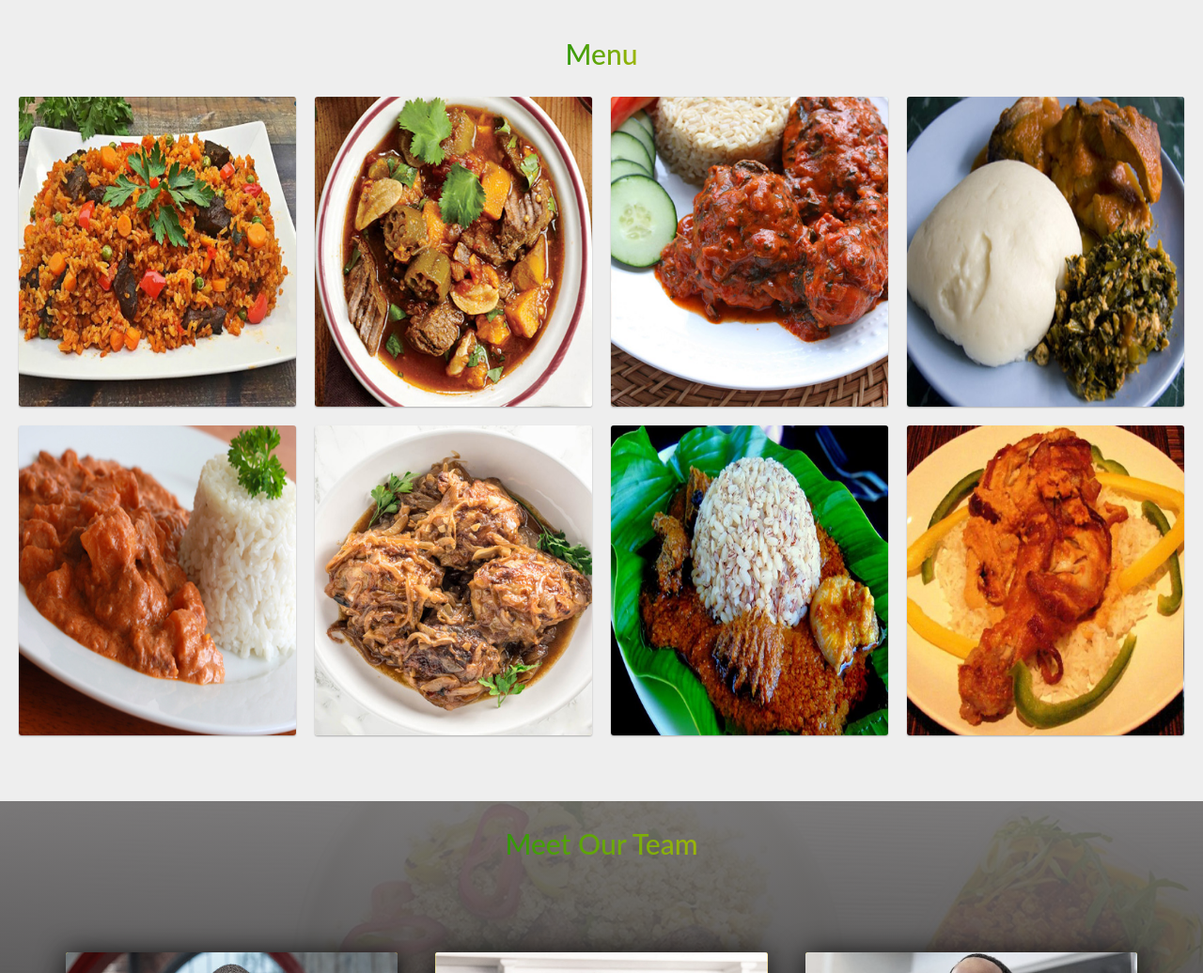
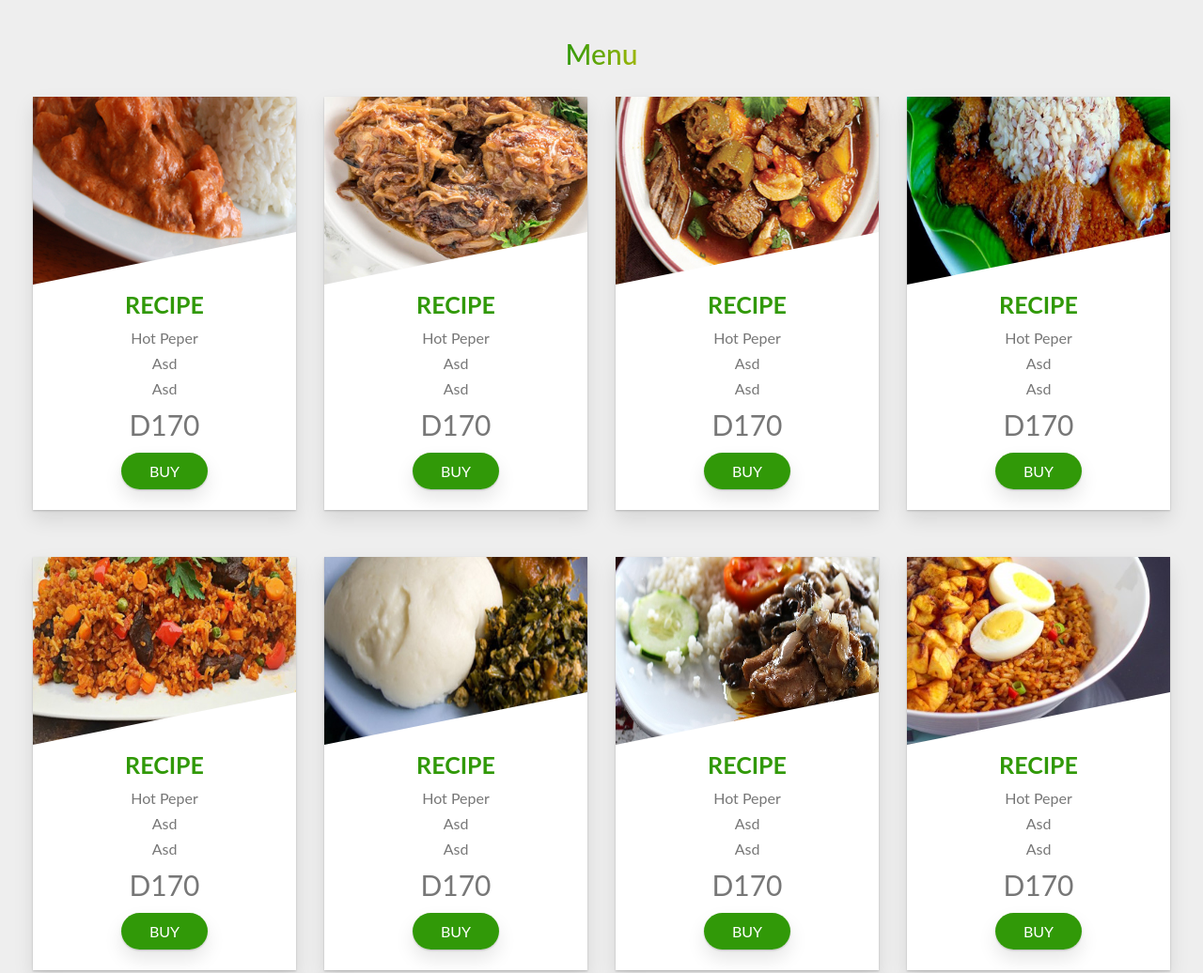
Before and after one commit to zerobug110/afroculture, a plain HTML site: page index.html in a window 1280 px wide. Shown: the part 1329-2365 px from the top of the page at 94% size. Drawn offline with Linux system fonts and the light colour scheme.

Commit message:
redeign the food section

```diff
--- a/index.html
+++ b/index.html
@@ -141,167 +141,118 @@
             <h2 class="services-heading">
                 <span class="services-heading-text"> menu </span>
             </h2>
+            <class class="row-food-menu">
+                <div class="food-menu-container">
+                   <div class="food-img-box">
+                       <img src="image/Domada-Beef-1.jpg" alt="" class="food-img">
+                   </div>
+                   <h3 class="recipe">recipe</h3>
+                   <ul>
+                       <li class="recipe-list">hot peper</li>
+                       <li class="recipe-list"> asd</li>
+                       <li class="recipe-list">asd</li>
+                    </ul>
+                    <span class="order-price">D170</span>
+                    <a href="" class="order-btn-mini"data-id = "2">buy</a>
+                </div>
+                <div class="food-menu-container">
+                    <div class="food-img-box">
+                        <img src="image/Yassa.jpg" alt="" class="food-img">
+                    </div>
+                    <h3 class="recipe">recipe</h3>
+                    <ul>
+                        <li class="recipe-list">hot peper</li>
+                        <li class="recipe-list"> asd</li>
+                        <li class="recipe-list">asd</li>
+                     </ul>
+                     <span class="order-price">D170</span>
+                     <a href="" class="order-btn-mini"data-id = "2">buy</a>
+                 </div>
+                 <div class="food-menu-container">
+                    <div class="food-img-box">
+                        <img src="image/peper-soap.jpg" alt="" class="food-img">
+                    </div>
+                    <h3 class="recipe">recipe</h3>
+                    <ul>
+                        <li class="recipe-list">hot peper</li>
+                        <li class="recipe-list"> asd</li>
+                        <li class="recipe-list">asd</li>
+                     </ul>
+                     <span class="order-price">D170</span>
+                     <a href="" class="order-btn-mini"data-id = "2">buy</a>
+                 </div>
+                <div class="food-menu-container">
+                    <div class="food-img-box">
+                        <img src="image/ofada-sauce1.jpg" alt="" class="food-img">
+                    </div>
+                    <div class="food-info">
+
+                    </div>
+                    <h3 class="recipe">recipe</h3>
+                    <ul>
+                        <li class="recipe-list">hot peper</li>
+                        <li class="recipe-list"> asd</li>
+                        <li class="recipe-list">asd</li>
+                     </ul>
+                     <span class="order-price">D170</span>
+                     <a href="" class="order-btn-mini"data-id = "2">buy</a>
+                 </div>
+            </class>
             <div class="row-food-menu">
                 <div class="food-menu-container">
-                    <div class="card">
-                        <div class="card-front">
-                            <img src="image/jollof-rice.jpg" alt="jollof rice" class="food-img">
+                   <div class="food-img-box">
+                       <img src="image/jollof-rice.jpg" alt="" class="food-img">
                    </div>
-                        <div class="card-back">
-                            <h3 class="card-heading">benachin</h3>
-                            <h4 class="card-heading-sub">Ingredients</h4>
+                   <h3 class="recipe">recipe</h3>
                    <ul>
-                                <li>Rice</li>
-                                <li>Carrot</li>
-                                <li>Tomato</li>
-                                <li>meat</li>
-                                <li>Oil</li>
+                       <li class="recipe-list">hot peper</li>
+                       <li class="recipe-list"> asd</li>
+                       <li class="recipe-list">asd</li>
                     </ul>
-                            <span class="order-price">D210</span>
-                            <a href="#" class="order-btn-mini" data-id = "1">add to cart</a>
-                        </div>
-                    </div>
+                    <span class="order-price">D170</span>
+                    <a href="" class="order-btn-mini"data-id = "2">buy</a>
                 </div>
                 <div class="food-menu-container">
-                    <div class="card">
-                        <div class="card-front">
-                            <img src="image/peper-soap.jpg" alt="peper soap" class="food-img">
+                    <div class="food-img-box">
+                        <img src="image/fufu.jpg" alt="" class="food-img">
                     </div>
-                        <div class="card-back">
-                            <h3 class="card-heading">peper soup</h3>
-                            <h4 class="card-heading-sub">Ingredients</h4>
+                    <h3 class="recipe">recipe</h3>
                     <ul>
-                                <li>tomato</li>
-                                <li>peper</li>
-                                <li>hot sauce</li>
-                                <li>meat</li>
-                                <li>onion</li>
+                        <li class="recipe-list">hot peper</li>
+                        <li class="recipe-list"> asd</li>
+                        <li class="recipe-list">asd</li>
                      </ul>
                      <span class="order-price">D170</span>
-                            <a href="" class="order-btn-mini"data-id = "2">add to cart</a>
-                        </div>
-                    </div>
+                     <a href="" class="order-btn-mini"data-id = "2">buy</a>
                  </div>
                  <div class="food-menu-container">
-                    <div class="card">
-                        <div class="card-front">
-                            <img src="image/jollof-rice-2.jpg" alt="jollof rice" class="food-img">
+                    <div class="food-img-box">
+                        <img src="image/caldou.jpg" alt="" class="food-img">
                     </div>
-                        <div class="card-back">
-                            <h3 class="card-heading">jollof rice</h3>
-                            <h4 class="card-heading-sub">Ingredients</h4>
+                    <h3 class="recipe">recipe</h3>
                     <ul>
-                                <li>Rice</li>
-                                <li>peper</li>
-                                <li>cucumber</li>
-                                <li>tomato</li>
-                                <li>Oil</li>
+                        <li class="recipe-list">hot peper</li>
+                        <li class="recipe-list"> asd</li>
+                        <li class="recipe-list">asd</li>
                      </ul>
                      <span class="order-price">D170</span>
-                            <a href="#" class="order-btn-mini" data-id = "3">add to cart</a>
-                        </div>
-                    </div>
+                     <a href="" class="order-btn-mini"data-id = "2">buy</a>
                  </div>
                 <div class="food-menu-container">
-                    <div class="card">
-                        <div class="card-front">
-                            <img src="image/fufu.jpg" alt="fufu" class="food-img">
+                    <div class="food-img-box">
+                        <img src="image/benachin-cocktail.jpg" alt="" class="food-img">
                     </div>
-                        <div class="card-back">
-                            <h3 class="card-heading">fufu</h3>
-                            <h4 class="card-heading-sub">Ingredients</h4>
+                    <div class="food-info">
+
+                    </div>
+                    <h3 class="recipe">recipe</h3>
                     <ul>
-                                <li>ockra</li>
-                                <li>green leaf</li>
-                                <li>cassava</li>
-                                <li>meat</li>
-                                <li>Rice</li>
+                        <li class="recipe-list">hot peper</li>
+                        <li class="recipe-list"> asd</li>
+                        <li class="recipe-list">asd</li>
                      </ul>
-                            <span class="order-price">D120</span>
-                            <a href="#" class="order-btn-mini" data-id="4">add to cart</a>
-                        </div>
-                    </div>
-                </div>
-            </div>
-
-            <div class="row-food-menu">
-                <div class="food-menu-container">
-                    <div class="card">
-                        <div class="card-front">
-                            <img src="image/Domada-Beef-1.jpg" alt="domoda" class="food-img">
-                        </div>
-                        <div class="card-back">
-                            <h3 class="card-heading">domoda</h3>
-                            <h4 class="card-heading-sub">Ingredients</h4>
-                            <ul>
-                                <li>Rice</li>
-                                <li>penuts oil</li>
-                                <li>Tomato</li>
-                                <li>meat</li>
-                                <li>cassava</li>
-                            </ul>
-                            <span class="order-price">D190</span>
-                            <a href="#" class="order-btn-mini" data-id="5">add to cart</a>
-                        </div>
-                    </div>
-                </div>
-                <div class="food-menu-container">
-                    <div class="card">
-                        <div class="card-front">
-                            <img src="image/Yassa.jpg" alt="yassa" class="food-img">
-                        </div>
-                        <div class="card-back">
-                            <h3 class="card-heading">yassa</h3>
-                            <h4 class="card-heading-sub">ingredients</h4>
-                            <ul>
-                                <li>fish</li>
-                                <li>onion</li>
-                                <li>peper</li>
-                                <li>dahar</li>
-                                <li>tomato</li>
-                            </ul>
-                            <span class="order-price">D145</span>
-                            <a href="#" class="order-btn-mini" data-id="6">add to cart</a>
-                        </div>
-                    </div>
-                </div>
-                <div class="food-menu-container">
-                    <div class="card">
-                        <div class="card-front">
-                            <img src="image/ofada-sauce1.jpg" alt="ofada" class="food-img">
-                        </div>
-                        <div class="card-back">
-                            <h3 class="card-heading">ofada soap</h3>
-                            <h4 class="card-heading-sub">ingredients</h4>
-                            <ul>
-                                <li>Rice</li>
-                                <li>penut oil</li>
-                                <li>Tomato</li>
-                                <li>palm oil</li>
-                                <li>groundnuts</li>
-                            </ul>
-                            <span class="order-price">D320</span>
-                            <a href="#" class="order-btn-mini" data-id="7">add to cart</a>
-                        </div>
-                    </div>
-                </div>
-                <div class="food-menu-container">
-                    <div class="card">
-                        <div class="card-front">
-                            <img src="image/chck-7.jpg" alt="chicken" class="food-img">
-                        </div>
-                        <div class="card-back">
-                            <h3 class="card-heading">chicken</h3>
-                            <h4 class="card-heading-sub">ingredients</h4>
-                            <ul>
-                                <li>chicken</li>
-                                <li>cus-cuss</li>
-                                <li>cucumber</li>
-                                <li>potator</li>
-                                <li>salad</li>                            </ul>
-                            <span class="order-price">D140</span>
-                            <a href="#" class="order-btn-mini" data-id="8">add to cart</a>
-                        </div>
+                     <span class="order-price">D170</span>
+                     <a href="" class="order-btn-mini"data-id = "2">buy</a>
                  </div>
             </div>
         </section>
--- a/style/main.css
+++ b/style/main.css
@@ -424,109 +424,76 @@ header label {
 
 .row-food-menu{
     max-width: 140rem;
+    padding: 0 2rem;
     margin: 0 auto;
-    padding: 0 2rem;
-    perspective: 150rem;
-}
-.row-food-menu:last-child{
-    padding-bottom: 5rem;
-}
-.row-food-menu:after{
-    content: "";
-    display: table;
-    clear: both;
+
+    display: flex;
+    justify-content: space-around;
+    flex-wrap: wrap;
 }
 
-.food-menu-container{
-    width: calc((100% - 2rem * 3)/4);
-    float: left;
-    margin-bottom: 2rem;
-     height: 33rem;
+.food-menu-container {
+    width: 28rem;
+    height: 44rem;
+    background-color: #fff;
+    margin-bottom: 5rem;
+    overflow: hidden;
+
+    box-shadow: 0 1rem 2rem 0 rgba(0,0,0, .1),
+                0 .1rem .2rem 0 rgba(0,0,0, .2);
+    text-align: center;
 }
 
-[class^="food-menu-cont"]:not(:last-child){
-    margin-right: 2rem;
+.food-img-box {
+    width: 30rem;
+    height: 30rem;
+    margin: -10rem auto 0 auto;
+    /* clip-path: circle(50% at 45% 50%); */
+    box-shadow: 0 .1rem .3rem rgba(0,0,0, .8);
+    clip-path: polygon(0 0, 100% 0, 100% 80%,0 100%);
 }
 
-.food-img{
-    width:100%;
-    height: 33rem;
-    box-shadow: 0 .1rem .2rem 0 rgba(0,0,0,.1),
-                0 .1rem .2rem 0  rgba(0,0,0,.2);
-
-    border-radius: .3rem;
-}
-.card{
-    text-align: center;
-    font-size: 1.6rem;
-    transform-style: preserve-3d;
-    position: relative;
-    transition: all 1s ease;
-    height: 33rem;
-}
-.card:after{
-    content: "";
-    display: table;
-    clear: both;
-}
-.card li{
-    list-style: none;
-    font-weight: 300;
-    text-transform: capitalize;
-    border-bottom: .1rem solid #eee;
-    width:30%;
-    margin: 0 auto;
+.food-img {
+    width: 100%;
+    height: 100%;
 }
 
-.card:hover{
-    transform: rotateY(180deg)
-}
-.card-heading{
-    font-size: 2rem;
+.recipe {
+    font-size: 2.5rem;
+    color: #319908;
     text-transform: uppercase;
-    font-weight: 600;
-    letter-spacing: 1rem;
-    padding-top: .5rem;
 
 }
-.card-heading-sub{
-    text-transform: uppercase;
-    letter-spacing: .5rem;
-    font-size: 1.4rem;
-    background-color: #fff;
-    color: #ffb900;
+
+
+
+.recipe-list {
+    font-size: 1.6rem;
+    list-style: none;
+    text-transform: capitalize;
+
 }
-.card-front, .card-back{
-    height: 33rem;
-    backface-visibility: hidden;
-    border-radius: .3rem;
-}
-.card-back{
-    background-image: linear-gradient(
-        to bottom right,
-        #ffb900, #ff7730);
-        height: 33rem;
-        box-shadow: 0 .1rem .2rem 0 rgba(0,0,0,.1),
-                    0 .1rem .2rem 0  rgba(0,0,0,.2);
 
-        color: #fff;
-        position: relative;
-        bottom: 33rem;
-        transform: rotateY(180deg);
-}
+
 .order-price{
-    font-size: 4rem;
+    font-size: 3rem;
     display: block;
+
+    margin-bottom: 1rem;
 
 }
 .order-btn-mini{
-    background-color: #fff;
+    font-size: 1.6rem;
+    background-color: #319908;
     border-radius: 2rem;
     padding: 1rem 3rem;
     text-decoration: none;
-    color: #319908;
+    color: #fff;
     text-transform: uppercase;
-    font-weight: 600;
+    font-weight: 400;
+
+    box-shadow: 0 1rem 2rem 0 rgba(0,0,0, .1),
+    0 .1rem .2rem 0 rgba(0,0,0, .2);
 }
 .order-btn-mini:hover{
     background-color: #319908;
```
Lines whose indentation alone changed are shown as unchanged.
